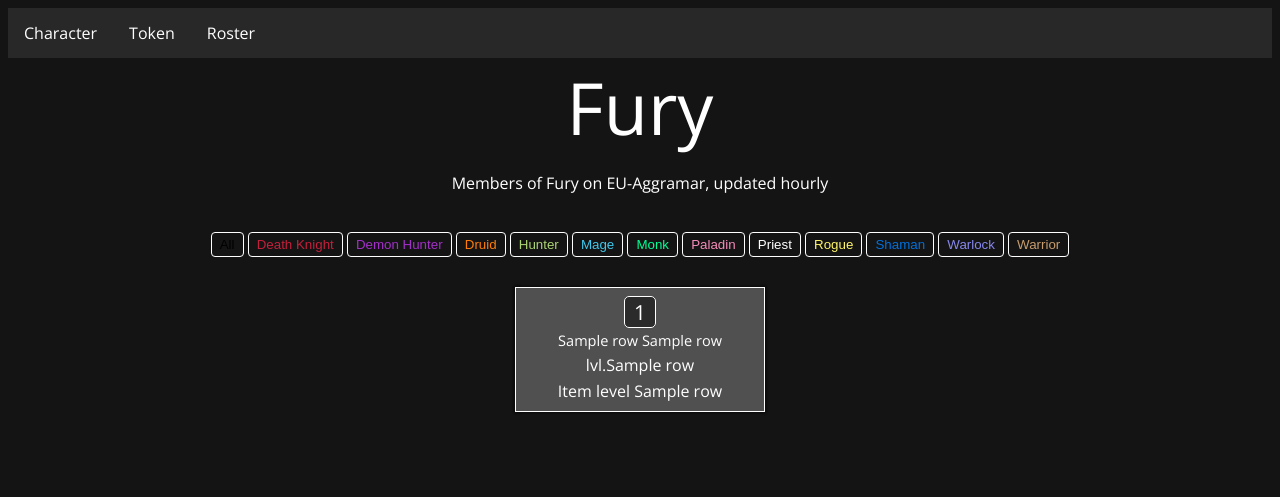
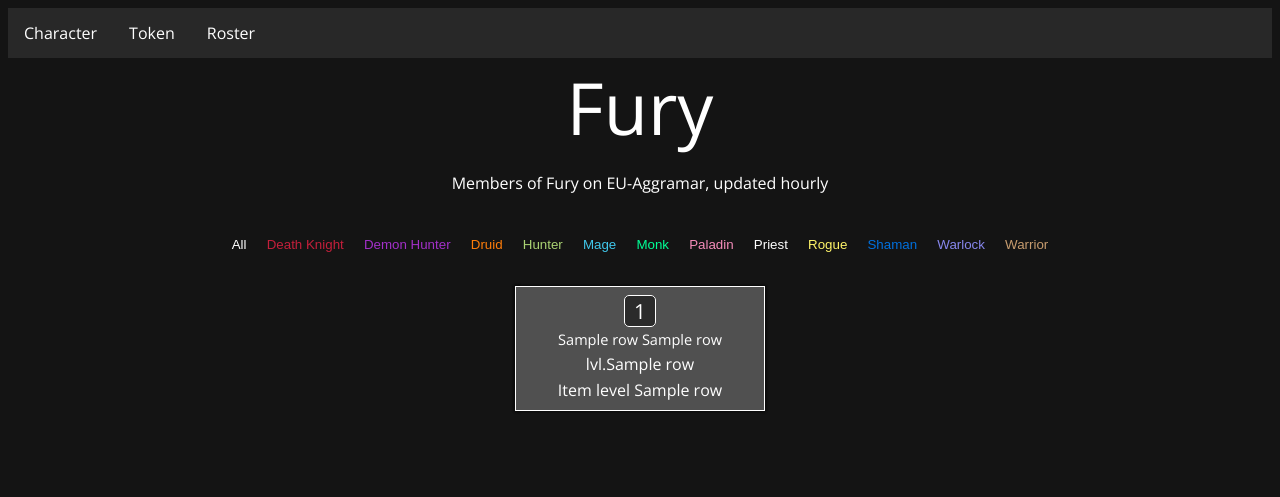
Before and after one commit to frreri/CharacterInfo, a Python web app: template webengine/templates/roster.html in a window 1280 px wide. Shown: the top 497 px of the page. Run offline with Jinja, Linux system fonts and the light colour scheme; the template is opened without the code that fills it: most values are stand-ins (such as "Sample title", 1, 10 or a date in 2020).

Commit message:
Adding class sorting to roster site

```diff
--- a/webengine/static/css/main.css
+++ b/webengine/static/css/main.css
@@ -226,6 +226,10 @@ img {
     }
 }
 
+.all-color {
+    color: white;
+}
+
 .death-knight-color {
     color: #C41F3B;
 }
@@ -281,6 +285,7 @@ img {
 .region-color {
     color: #a335ee;
 }
+
 ul {
     list-style-type: none;
     text-align: left;
@@ -307,10 +312,10 @@ background-color: rgb(20, 20, 20);
 }
 
 .active {
-    background-color: rgb(20,20,20);
+    background-color: rgb(20, 20, 20);
 }
 
-@media all and (max-width: 600px){
+@media all and (max-width: 600px) {
     ul {
         text-align: center;
     }
--- a/webengine/static/css/roster.css
+++ b/webengine/static/css/roster.css
@@ -35,10 +35,9 @@
 }
 
 .roster-butn {
-    border-radius: 4px;
     padding: 4px 8px;
     background-color: rgb(20, 20, 20);
-    border: 1px solid white;
+    border: none;
 }
 
 .roster-butn:hover {
--- a/webengine/templates/roster.html
+++ b/webengine/templates/roster.html
@@ -8,7 +8,7 @@
 </span>
 <p>Members of Fury on EU-Aggramar, updated hourly</p><br>
 <form method="post">
-    <button name="sort_class" type="submit" value="all" class="roster-butn">All</button>
+    <button name="sort_class" type="submit" value="all" class="all-color roster-butn">All</button>
     <button name="sort_class" type="submit" value="deathknight" class="death-knight-color roster-butn">Death Knight</button>
     <button name="sort_class" type="submit" value="demonhunter" class="demon-hunter-color roster-butn">Demon Hunter</button>
     <button name="sort_class" type="submit" value="druid" class="druid-color roster-butn">Druid</button>
```
Lines whose indentation alone changed are shown as unchanged.
